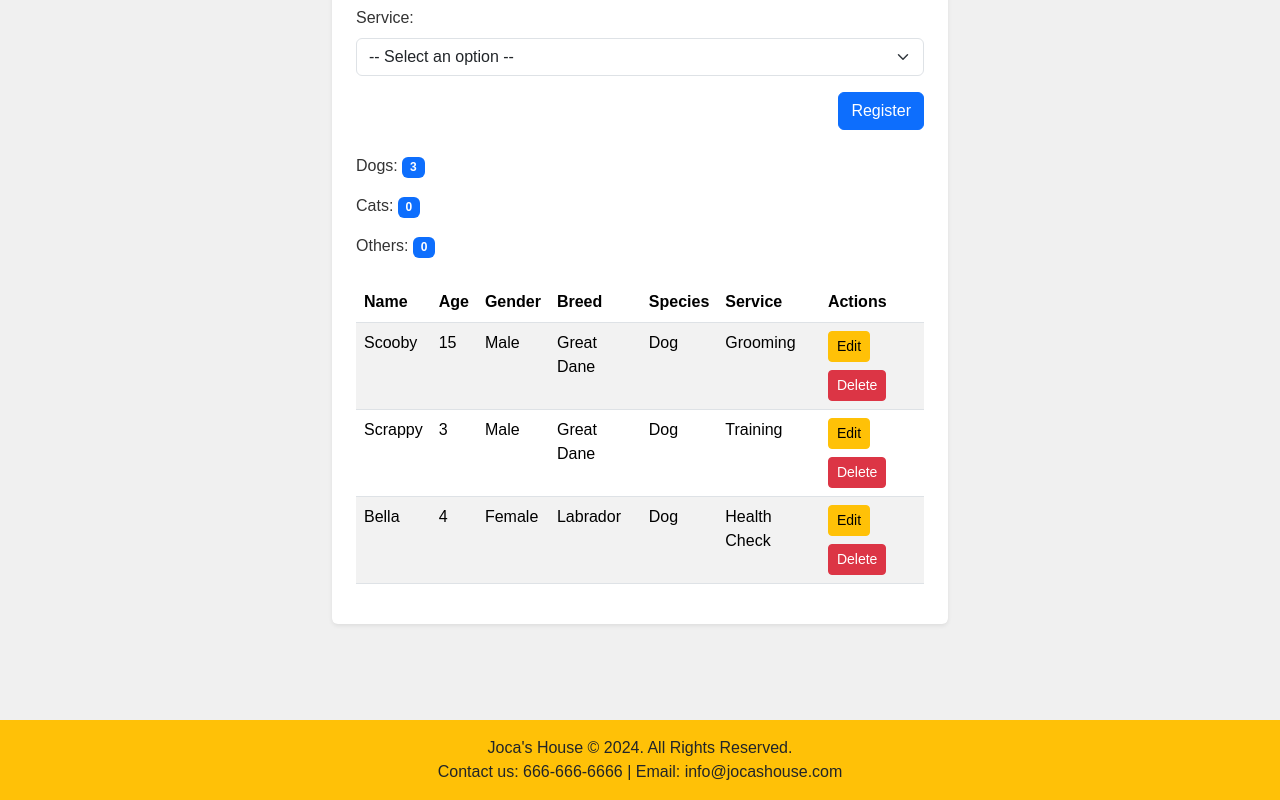
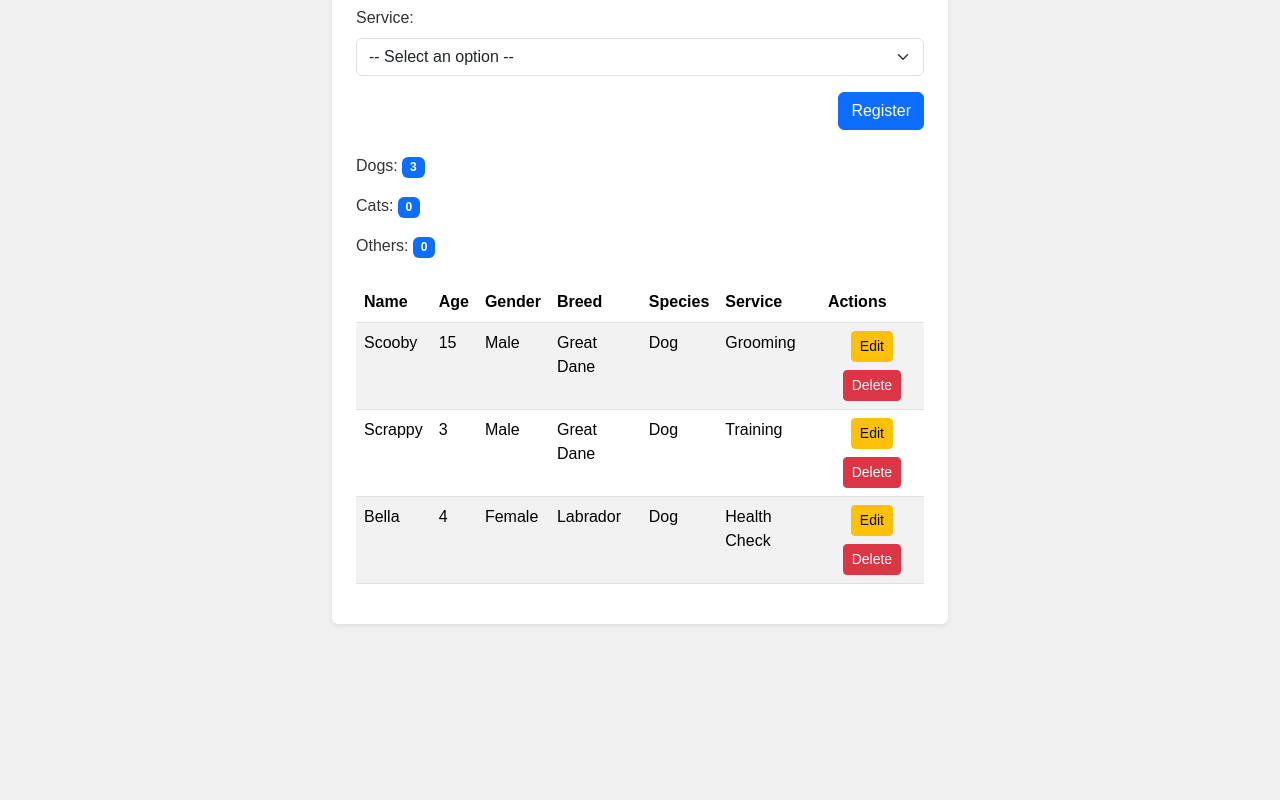
Before and after one commit to Brandon-Bennington/petSalon, a website: page register.html in a window 1280 px wide. Shown: the part 1158-1958 px from the top of the page. After the commit the page ends 1878 px from the top, so only its background shows below. Drawn offline with nearby package versions, Linux system fonts and the light colour scheme.

Commit message:
Completed

```diff
--- a/register.html
+++ b/register.html
@@ -85,10 +85,6 @@
             </div>
         </div>
     </main>
-    <footer class="bg-warning text-dark text-center py-3">
-        <p>Joca's House &copy; 2024. All Rights Reserved.</p>
-        <p>Contact us: 666-666-6666 | Email: info@jocashouse.com</p>
-    </footer>
     <script src="scripts/register.js"></script>
     <script src="scripts/display.js"></script>
 </body>
--- a/scripts/display.js
+++ b/scripts/display.js
@@ -40,7 +40,3 @@ function displayRows() {
     document.getElementById("catCount").innerText = catCount;
     document.getElementById("otherCount").innerText = otherCount;
 }
-
-function displayTotalPets() {
-    document.getElementById("total").innerText = jocasHouse.pets.length;
-}
--- a/styles/mystyle.css
+++ b/styles/mystyle.css
@@ -85,6 +85,6 @@ footer p {
     line-height: 1.5;
 }
 
-.delete-edit-btns {
+.actions-cell {
     text-align: center;
 }
```
